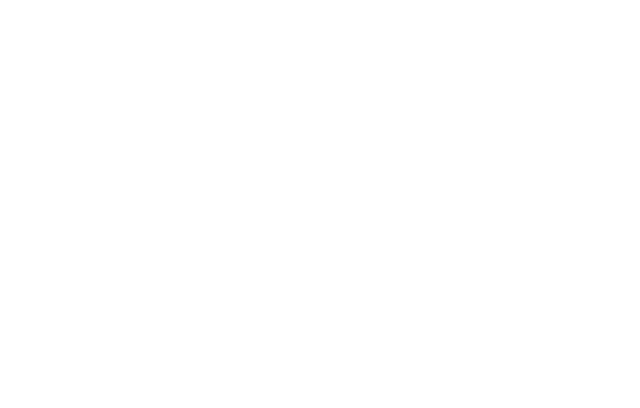
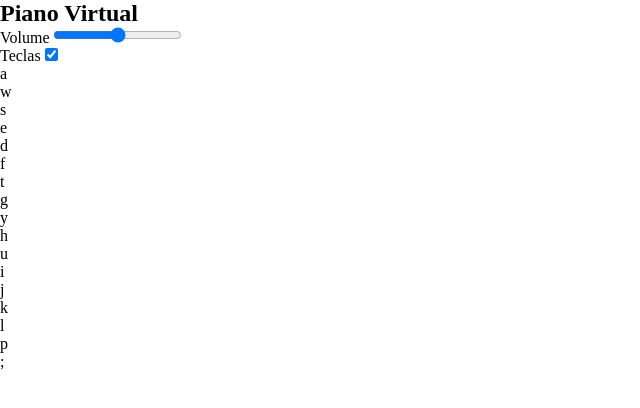
Before and after one commit to LuanHii/Virtual-Piano-JS, a plain HTML site: page index.html in a window 1280 px wide. Shown: the whole page, without its empty margins (0-640 px from the left). Drawn offline with Linux system fonts and the light colour scheme.

Commit message:
Html updated

```diff
--- a/index.html
+++ b/index.html
@@ -8,10 +8,32 @@
     <link rel="stylesheet" href="src/styles/reset.css">
 </head>
 <body>
-    <div class="container"></div>
-
-
-
+    <div class="container">
+        <header>
+            <h2>Piano Virtual</h2>
+            <div class="column volume-slider"><span>Volume</span> <input type="range"></div>
+            <div class="column keys-check"><span>Teclas</span> <input type="checkbox" checked></div>
+        </header>
+        <ul class="piano-keys">
+            <li class="key white"><span>a</span></li>
+            <li class="key black"><span>w</span></li>
+            <li class="key white"><span>s</span></li>
+            <li class="key black" ><span>e</span></li>
+            <li class="key white"><span>d</span></li>
+            <li class="key black"><span>f</span></li>
+            <li class="key white"><span>t</span></li>
+            <li class="key black"><span>g</span></li>
+            <li class="key white"><span>y</span></li>
+            <li class="key black"><span>h</span></li>
+            <li class="key white"><span>u</span></li>
+            <li class="key black"><span>i</span></li>
+            <li class="key white"><span>j</span></li>
+            <li class="key black"><span>k</span></li>
+            <li class="key white"><span>l</span></li>
+            <li class="key black"><span>p</span></li>
+            <li class="key white"><span>;</span></li>
+        </ul>
+    </div>
     <script src="src/scripts/engine.js"></script>
 </body>
 </html>
```
